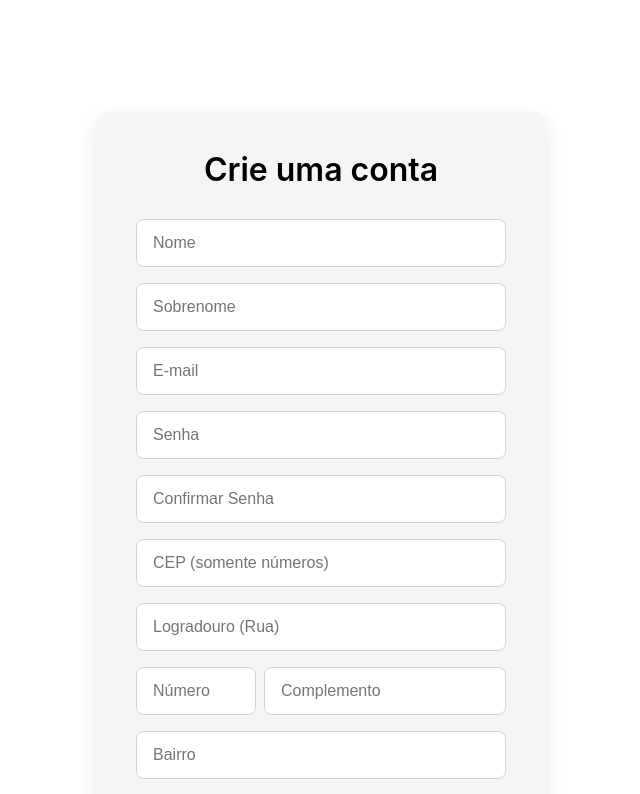
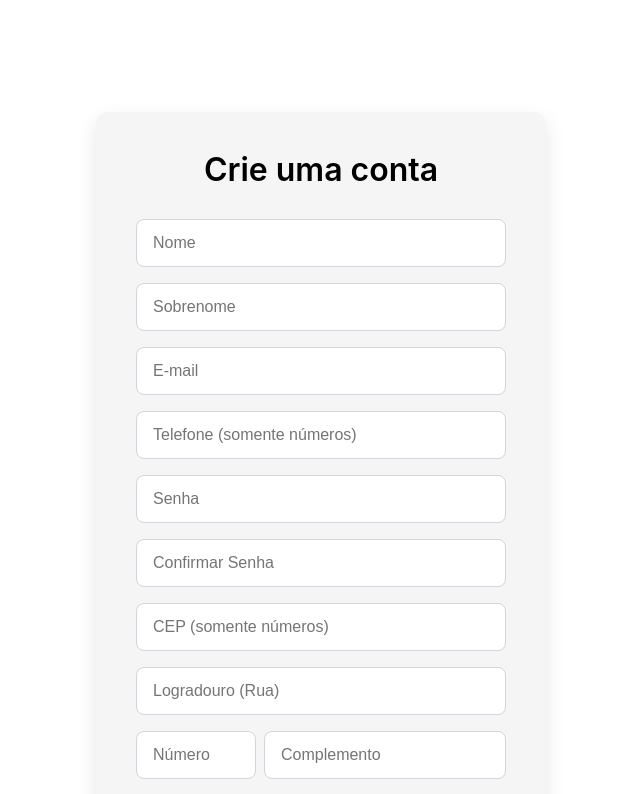
Before and after one commit to insper-classroom/20252-progeficaz-projeto-final-frontend-market-place-insper-front, a React (Vite) app: page /register in a window 1280 px wide. Shown: the top 794 px of the page, without its empty margins (319-959 px from the left). Built offline with nearby package versions, Linux system fonts and the light colour scheme.

Commit message:
salva o telefone no banco de dados do cadastro

```diff
--- a/src/components/Cadastro/cadastro.jsx
+++ b/src/components/Cadastro/cadastro.jsx
@@ -2,7 +2,7 @@ import { useEffect, useState, useRef } from 'react';
 import { useNavigate } from 'react-router-dom';
 
 import authService from '../../services/authService';
-import cepService from '../../services/cepService'; // <-- seu serviço separado de CEP
+import cepService from '../../services/cepService';
 import './cadastro.css';
 
 function Cadastro() {
@@ -12,6 +12,10 @@ function Cadastro() {
     const [password, setPassword] = useState('');
     const [confirmPassword, setConfirmPassword] = useState('');
     const [carregando, setCarregando] = useState(false);
+
+    // Telefone (novo)
+    const [telefone, setTelefone] = useState('');
+    const [telefoneError, setTelefoneError] = useState('');
 
     // Endereço
     const [cep, setCep] = useState('');
@@ -75,6 +79,13 @@ function Cadastro() {
         return '';
     };
 
+    const validaTelefone = (telefone) => {
+        const cleaned = telefone.replace(/\D/g, '');
+        if (!cleaned) return 'O telefone é obrigatório.';
+        if (cleaned.length < 10 || cleaned.length > 11) return 'Telefone inválido. Use 10 ou 11 dígitos (DDDNÚM).';
+        return '';
+    };
+
     // Validação simples do CEP: apenas dígitos e 8 caracteres
     const validaCepFormato = (cep) => {
         const cleaned = cep.replace(/\D/g, '');
@@ -83,7 +94,7 @@ function Cadastro() {
         return '';
     };
 
-    // Função que chama seu cepService (mantém comportamento parecido com seu fetch anterior)
+    // Função que chama seu cepService
     const buscarCepNaApi = async (cepParaBuscar) => {
         setCepError('');
         try {
@@ -93,13 +104,9 @@ function Cadastro() {
                 return;
             }
 
-            // espera-se que cepService.buscarCep retorne os dados do endereço (ou response.data)
             const dataOrResponse = await cepService.buscarCep(cleaned);
-
-            // acomodar axios (response.data) e fetch (data) ao mesmo tempo
             const payload = dataOrResponse?.data ? dataOrResponse.data : dataOrResponse;
 
-            // checar formatos de erro comuns
             if (!payload) {
                 setCepError('Resposta inválida da API de CEP.');
                 return;
@@ -163,6 +170,7 @@ function Cadastro() {
         const emailErr = validaEmail(email);
         const passwordErr = validaSenha(password);
         const confirmPasswordErr = validaConfirmacaoSenha(password, confirmPassword);
+        const telefoneErr = validaTelefone(telefone);
         const cepFormatErr = validaCepFormato(cep);
 
         setNomeError(nomeErr);
@@ -170,9 +178,10 @@ function Cadastro() {
         setEmailError(emailErr);
         setPasswordError(passwordErr);
         setConfirmPasswordError(confirmPasswordErr);
+        setTelefoneError(telefoneErr);
         setCepError(cepFormatErr);
 
-        if (nomeErr || sobrenomeErr || emailErr || passwordErr || confirmPasswordErr || cepFormatErr) {
+        if (nomeErr || sobrenomeErr || emailErr || passwordErr || confirmPasswordErr || telefoneErr || cepFormatErr) {
             console.log('Formulário com erro!');
             return;
         }
@@ -182,11 +191,15 @@ function Cadastro() {
         try {
             const nomeCompleto = `${nome} ${sobrenome}`;
 
-            // Monta objeto de cadastro incluindo endereço
+            // limpa telefone (apenas dígitos) antes de enviar
+            const telefoneClean = telefone.replace(/\D/g, '');
+
+            // Monta objeto de cadastro incluindo endereço e telefone obrigatório
             const cadastroPayload = {
-                name: nomeCompleto,   // <-- aqui: 'name' (o backend espera 'name'), não 'nome'
+                name: nomeCompleto,
                 email,
                 password,
+                phone: telefoneClean,
                 endereco: {
                     cep: cep.replace(/\D/g, ''),
                     logradouro,
@@ -247,6 +260,16 @@ function Cadastro() {
                     disabled={carregando}
                 />
                 {emailError && <span className="error-message">{emailError}</span>}
+
+                {/* campo de telefone obrigatório */}
+                <input
+                    type="tel"
+                    placeholder="Telefone (somente números)"
+                    value={telefone}
+                    onChange={(e) => setTelefone(e.target.value)}
+                    disabled={carregando}
+                />
+                {telefoneError && <span className="error-message">{telefoneError}</span>}
 
                 <input
                     type="password"
```
